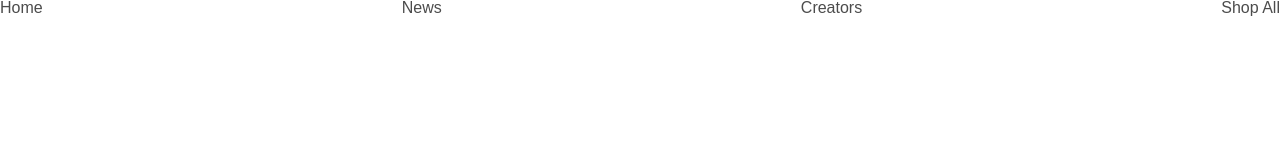
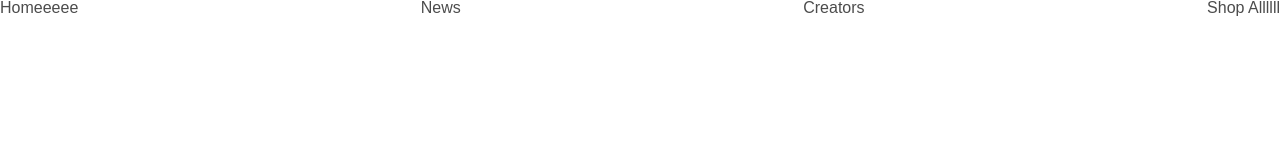
Before and after one commit to a-ya407/dezasuta, a plain HTML site: page 20240123/index.html in a window 1280 px wide. Drawn offline with Linux system fonts and the light colour scheme.

Commit message:
2回目のGit

```diff
--- a/20240123/index.html
+++ b/20240123/index.html
@@ -11,10 +11,10 @@
 <body>
   <nav>
     <ul>
-      <li><a href="">Home</a></li>
+      <li><a href="">Homeeeee</a></li>
       <li><a href="">News</a></li>
       <li><a href="">Creators</a></li>
-      <li><a href="">Shop All</a></li>
+      <li><a href="">Shop Allllll</a></li>
     </ul>
   </nav>
 
```
